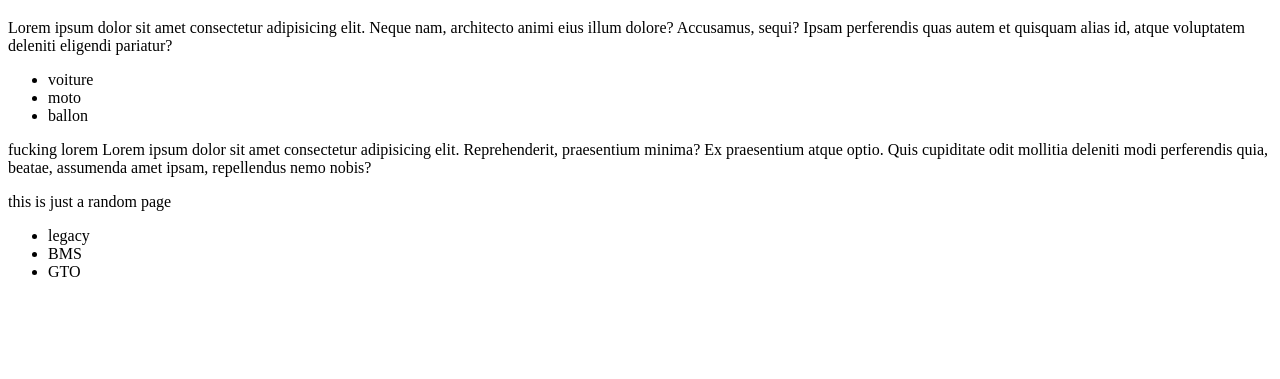
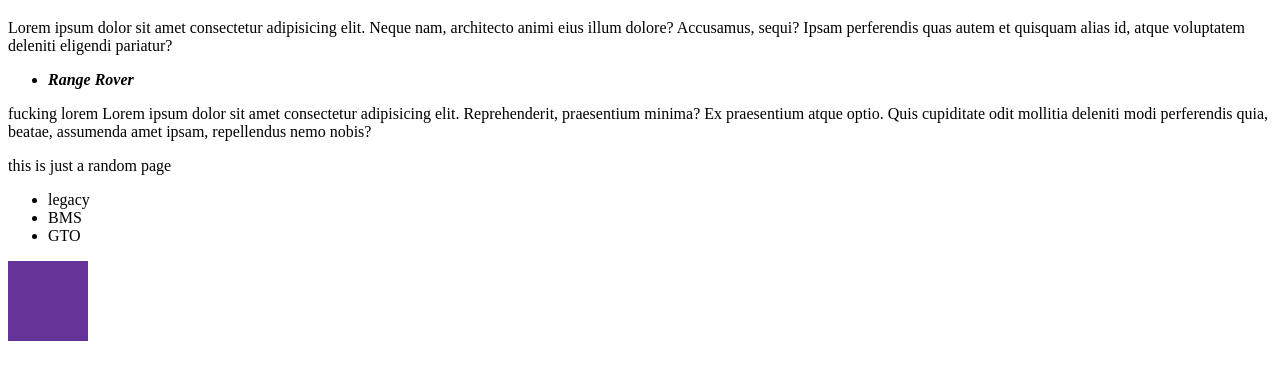
Before and after one commit to franchescofamous/My-Course-Javascript-With-Web, a plain HTML site: page partie1/index.html in a window 1280 px wide. Shown: the part 61-440 px from the top of the page. Drawn offline with Linux system fonts and the light colour scheme.

Commit message:
Finished part One (selecting and manipulating Dom element and styl), starting now part two with event

```diff
--- /dev/null
+++ b/partie1/index.css
@@ -0,0 +1,10 @@
+.black {
+  background-color: black;
+  height: 10vh;
+  width: 10vh;
+}
+.lion {
+  background-color: rebeccapurple;
+  height: 10vh;
+  width: 10vh;
+}
--- a/partie1/index.html
+++ b/partie1/index.html
@@ -4,6 +4,7 @@
     <meta charset="UTF-8" />
     <meta http-equiv="X-UA-Compatible" content="IE=edge" />
     <meta name="viewport" content="width=device-width, initial-scale=1.0" />
+    <link rel="stylesheet" href="./index.css" />
     <title>Document</title>
   </head>
   <body>
@@ -35,6 +36,7 @@
         <li class="daft">GTO</li>
       </ul>
     </div>
+    <div class="lion"></div>
 
     <script src="./index.js"></script>
   </body>
--- a/partie1/index.js
+++ b/partie1/index.js
@@ -32,3 +32,96 @@ for (let elt of document.getElementsByClassName("omo")) {
   console.log(elt.textContent);
 }
 */
+/* let person = {
+  nom: "zooooo",
+};
+let myUlElt = document.getElementById("randomList");
+
+console.log(myUlElt.textContent);
+console.log(myUlElt.innerHTML);
+console.log(person.nom);
+person.nom = "tor";
+console.log(person.nom);
+
+myUlElt.innerHTML += "<li>oops </li>"; */
+
+// creation
+/* let myDiv = document.createElement("div"); */
+// ajout de contenu
+/* myDiv.textContent = "just added"; */
+
+//ajout de l'element au html
+/* document.body.appendChild(myDiv); */
+
+/* let firstLiElt = document.createElement("li");
+firstLiElt.textContent = "oto";
+let scndLiElt = document.createElement("li");
+scndLiElt.textContent = "ata";
+
+let ulElt = document.createElement("ul");
+ulElt.appendChild(firstLiElt);
+ulElt.appendChild(scndLiElt);
+
+let divElt = document.createElement("div");
+divElt.appendChild(ulElt);
+
+document.body.appendChild(divElt); */
+
+/* let divElt = document.createElement("div");
+document.body.appendChild(divElt);
+let ulElt = document.createElement("ul");
+divElt.appendChild(ulElt);
+let myLi = document.createElement("li");
+myLi.textContent = "toto";
+ulElt.appendChild(myLi);
+
+for (let i = 0; i < 3; i++) {
+  let myLi = document.createElement("li");
+  myLi.textContent = "toto";
+  ulElt.appendChild(myLi);
+}
+ */
+/* let myDivElt = document.createElement("div");
+document.body.appendChild(myDivElt);
+
+let myHead = document.createElement("h3");
+myHead.textContent = "Mes fruits préférés: ";
+myDivElt.appendChild(myHead);
+
+let UltElt = document.createElement("ul");
+myDivElt.appendChild(UltElt);
+
+let fruits = ["banane", " pomme", "tomate", "orange"];
+for (let i = 0; i < fruits.length; i++) {
+  let myLiElt = document.createElement("li");
+  myLiElt.textContent = fruits[i];
+  UltElt.appendChild(myLiElt);
+}
+myDivElt.removeChild(UltElt); */
+/* for (let fruit of fruits) {
+  let myLiElt = document.createElement("li");
+  myLiElt.textContent = fruit;
+  UltElt.appendChild(myLiElt);
+} */
+
+let myDivList = document.getElementById("list");
+let myUlRandomList = document.getElementById("randomList");
+
+let myNewUl = document.createElement("ul");
+myNewUl.setAttribute("id", "test");
+let myNewli = document.createElement("li");
+myNewli.textContent = "Range Rover";
+myNewli.style.fontWeight = "bold";
+myNewli.style.fontStyle = "italic";
+console.log(myNewli.style.color);
+myNewUl.appendChild(myNewli);
+
+myDivList.replaceChild(myNewUl, myUlRandomList);
+
+let divBlack = document.createElement("div");
+//divBlack.setAttribute("id", "bo");
+divBlack.classList.add("black");
+divBlack.classList.remove("black");
+document.body.appendChild(divBlack);
+//myDivList.removeChild(myUlRandomList);
+console.log(getComputedStyle(document.querySelector(".lion")).height);
```
Also changed, not shown: partie2/index.css (added), partie2/index.html (added), partie2/index.js (added).
